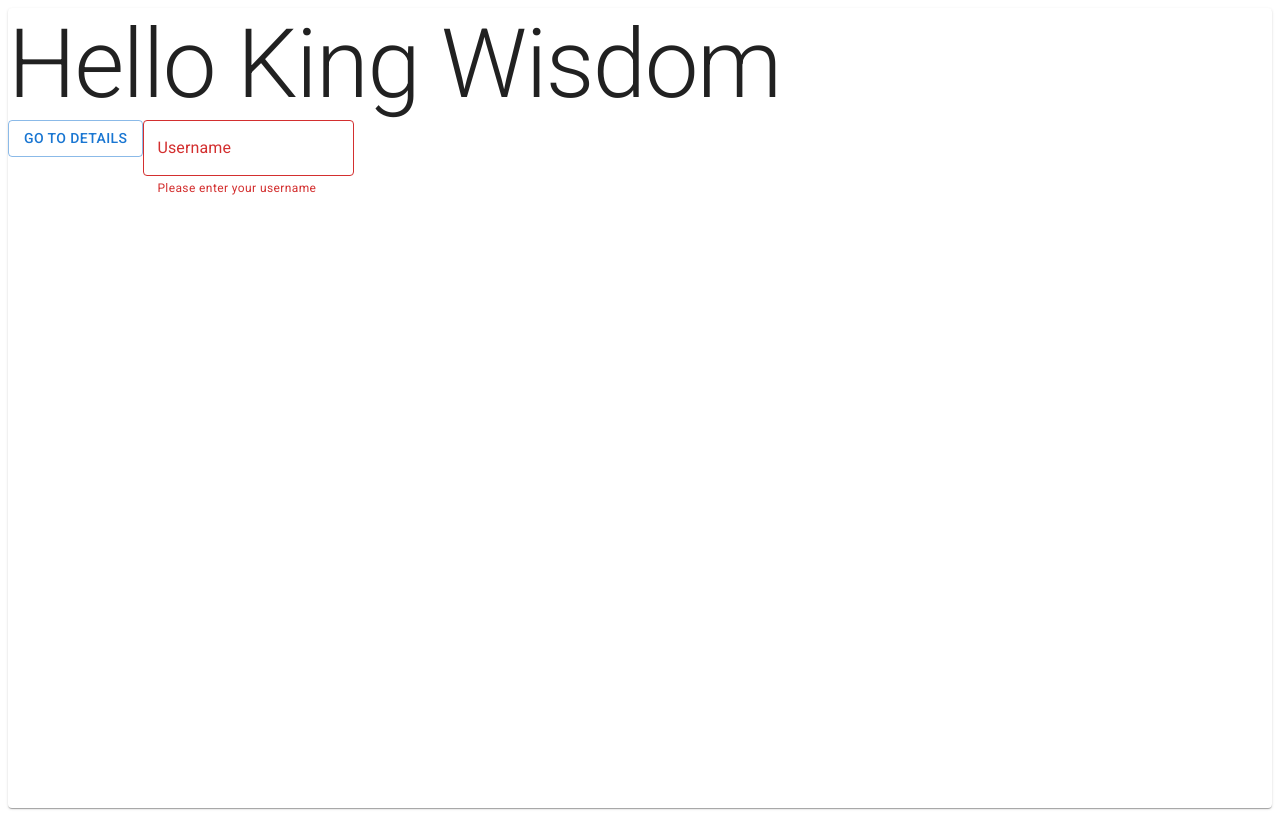
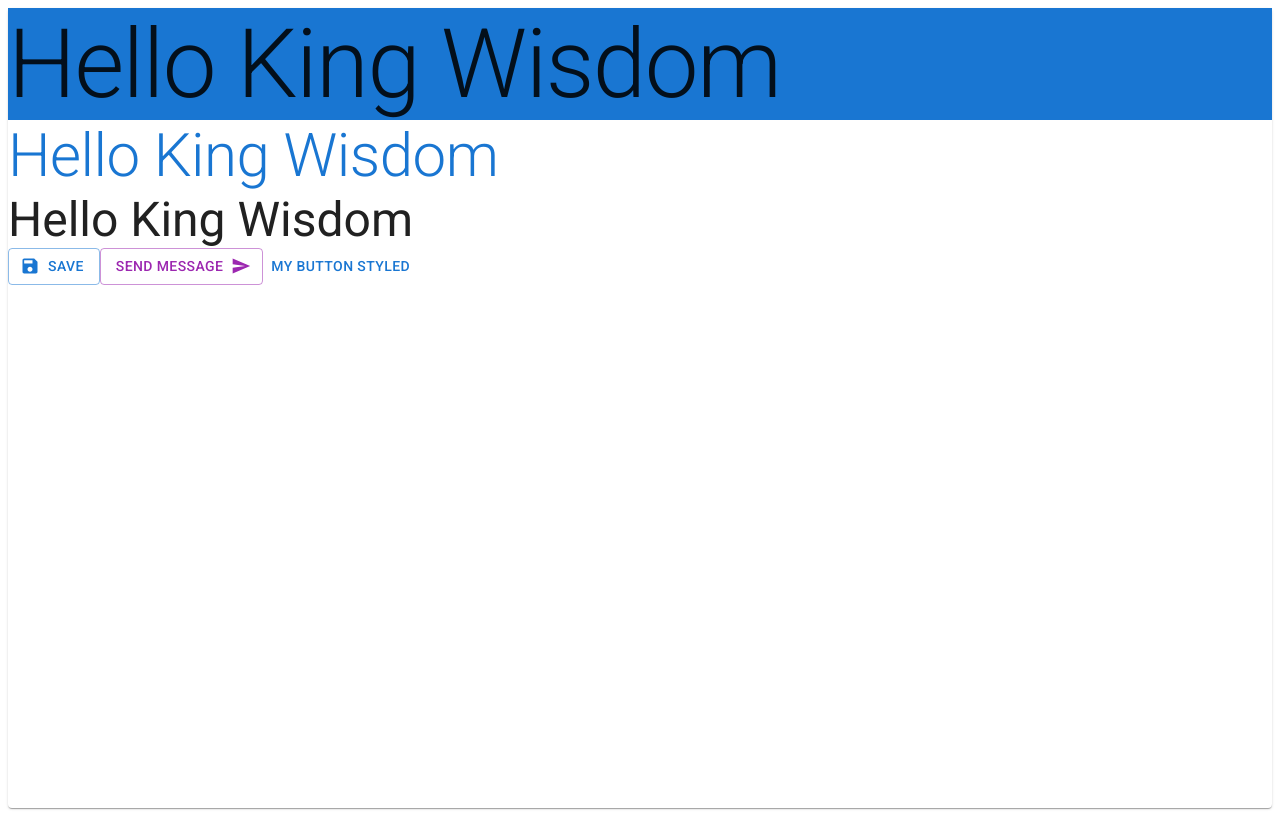
Before and after one commit to KingWisdomDEV/ReactJS_AdminDashboard, a React (Create React App) app: page / in a window 1280 px wide. Built offline with nearby package versions, Linux system fonts and the light colour scheme.

Commit message:
using MUI styles

```diff
--- a/package.json
+++ b/package.json
@@ -7,6 +7,7 @@
     "@emotion/styled": "^11.8.1",
     "@mui/icons-material": "^5.6.2",
     "@mui/material": "^5.6.2",
+    "@mui/styles": "^5.6.2",
     "@testing-library/jest-dom": "^5.16.4",
     "@testing-library/react": "^13.1.1",
     "@testing-library/user-event": "^13.5.0",
--- a/src/App.js
+++ b/src/App.js
@@ -1,12 +1,46 @@
-import { Button, Paper, TextField, Typography } from '@mui/material';
+import SaveIcon from '@mui/icons-material/Save';
+import SendIcon from '@mui/icons-material/Send';
+import { Button, Paper, Typography } from '@mui/material';
+import { makeStyles, styled } from '@mui/styles';
 import React from 'react';
 
+const useStyles = makeStyles(theme => ({
+  root: {
+    height: '100vh',
+  },
+  bgPrimary: {
+    backgroundColor: theme.palette.primary.main,
+  },
+}));
+
+const MyButton = styled(Button)({
+  background: 'blue',
+  color: 'white',
+  height: 30,
+  padding: '0 15px',
+  '&:hover': {
+    background: 'red',
+  },
+});
+
 function App() {
+  const classes = useStyles();
   return (
-    <Paper sx={{ height: '100vh' }}>
-      <Typography variant="h1">Hello King Wisdom</Typography>
-      <Button variant="outlined">Go to details</Button>
-      <TextField variant="outlined" label="Username" error helperText="Please enter your username" />
+    <Paper className={classes.root}>
+      <Typography variant="h1" className={classes.bgPrimary}>
+        Hello King Wisdom
+      </Typography>
+      <Typography variant="h2" color="primary">
+        Hello King Wisdom
+      </Typography>
+      <Typography variant="h3">Hello King Wisdom</Typography>
+      <Button variant="outlined" startIcon={<SaveIcon />}>
+        Save
+      </Button>
+      <Button variant="outlined" color="secondary" endIcon={<SendIcon />}>
+        Send Message
+      </Button>
+      <MyButton>My Button STyled</MyButton>
     </Paper>
   );
 }
--- a/src/index.js
+++ b/src/index.js
@@ -1,11 +1,15 @@
+import { createTheme, ThemeProvider } from '@mui/material/styles';
 import React from 'react';
-import ReactDOM from 'react-dom';
+import { createRoot } from 'react-dom/client';
 import App from './App';
 
+const theme = createTheme({});
+
 const rootElement = document.getElementById('root');
-ReactDOM.render(
+createRoot(rootElement).render(
   <React.StrictMode>
-    <App />
-  </React.StrictMode>,
-  rootElement
+    <ThemeProvider theme={theme}>
+      <App />
+    </ThemeProvider>
+  </React.StrictMode>
 );
```
Also changed, not shown: 1 other file (tests, documents, lock files or other folders).
